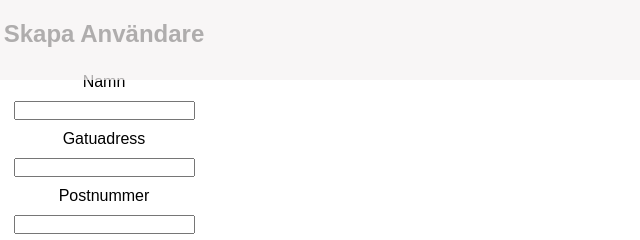
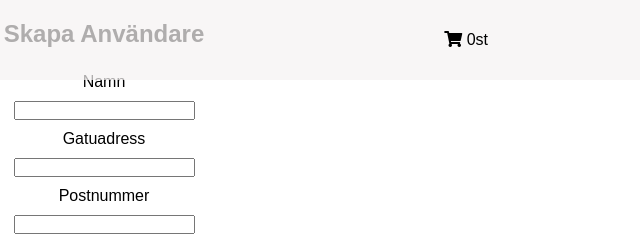
Before and after one commit to JosefineStubner/webshop-watches, a plain HTML site: page skapa-login.html in a window 1280 px wide. Shown: the top 240 px of the page, 536-1176 px from the left. Drawn offline with Linux system fonts and the light colour scheme.

Commit message:
updated with shopping cart icon

```diff
--- a/skapa-login.html
+++ b/skapa-login.html
@@ -4,12 +4,17 @@
   <meta charset="UTF-8">
   <meta http-equiv="X-UA-Compatible" content="IE=edge">
   <meta name="viewport" content="width=device-width, initial-scale=1.0">
+  <link rel="stylesheet" href="https://use.fontawesome.com/releases/v5.6.3/css/all.css" integrity="sha384-UHRtZLI+pbxtHCWp1t77Bi1L4ZtiqrqD80Kn4Z8NTSRyMA2Fd33n5dQ8lWUE00s/" crossorigin="anonymous">
   <link rel="stylesheet" href="./Sass/style.css">
   <title>Watches - Webshop</title>
 </head>
 <body>
   <header class="header">
     <div class="logo"><h2>Logga</h2></div>
+    <div class="cart">
+      <i class="fa fa-shopping-cart" aria-hidden="true"></i>
+      <span id="quantity">0</span>st
+    </div>
     <div class="hamburger-container">
       <div class="hamburger-line"></div>
     </div>
```
